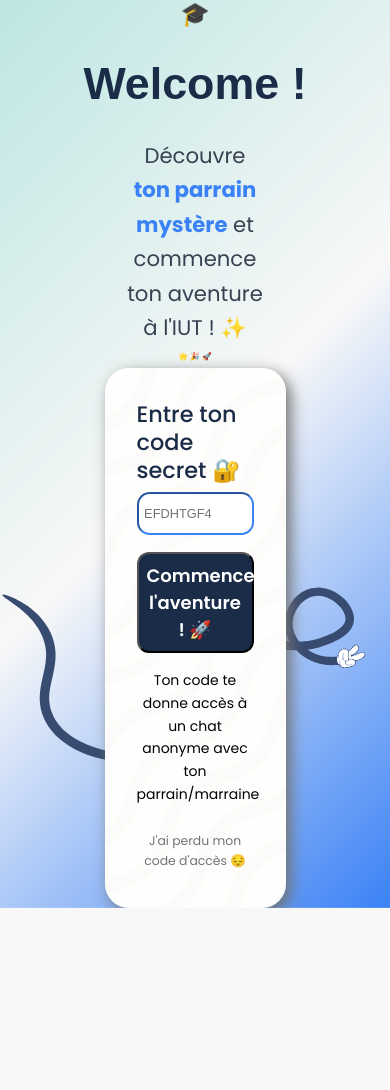
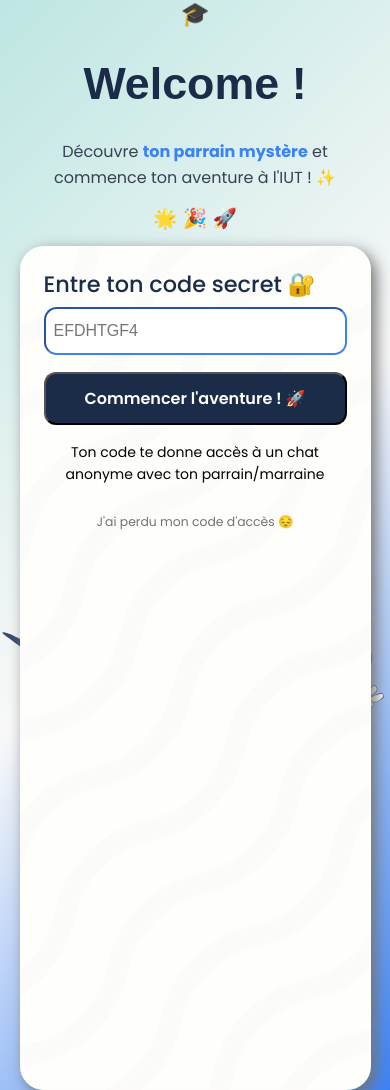
Before and after one commit to Maanaaa/Welcome, a PHP site: page / in a window 390 px wide. Before the commit the page ends 908 px from the top, so only its background shows below. Run offline with PHP 8.4, Linux system fonts and the light colour scheme; some web fonts are replaced.

Commit message:
front: ajout du responsive

```diff
--- a/css/index.css
+++ b/css/index.css
@@ -120,3 +120,39 @@ main div:nth-child(2) .welcomeCodeLosted{
 main div:nth-child(2) .welcomeCodeLosted a{
     color: var(--muted-foreground);
 }
+
+@media screen and (max-width: 768px) {
+    body{
+        width: 100vw;
+    }
+  main div:nth-child(1) {
+    width: 90%;
+    height: 100vh;
+    padding: 1.5rem;
+    box-sizing: border-box;
+  }
+
+  header p {
+    max-width: 90%;
+    font-size: 1rem;
+  }
+
+  header h2 {
+    font-size: 5vw;
+  }
+
+  .traversing-image {
+    width: 100%;
+    top: 85%;
+  }
+
+  main form input {
+    font-size: 1rem;
+    padding: 0.5rem;
+  }
+
+  button {
+    font-size: 1rem;
+    padding: 0.75rem;
+  }
+}
```
